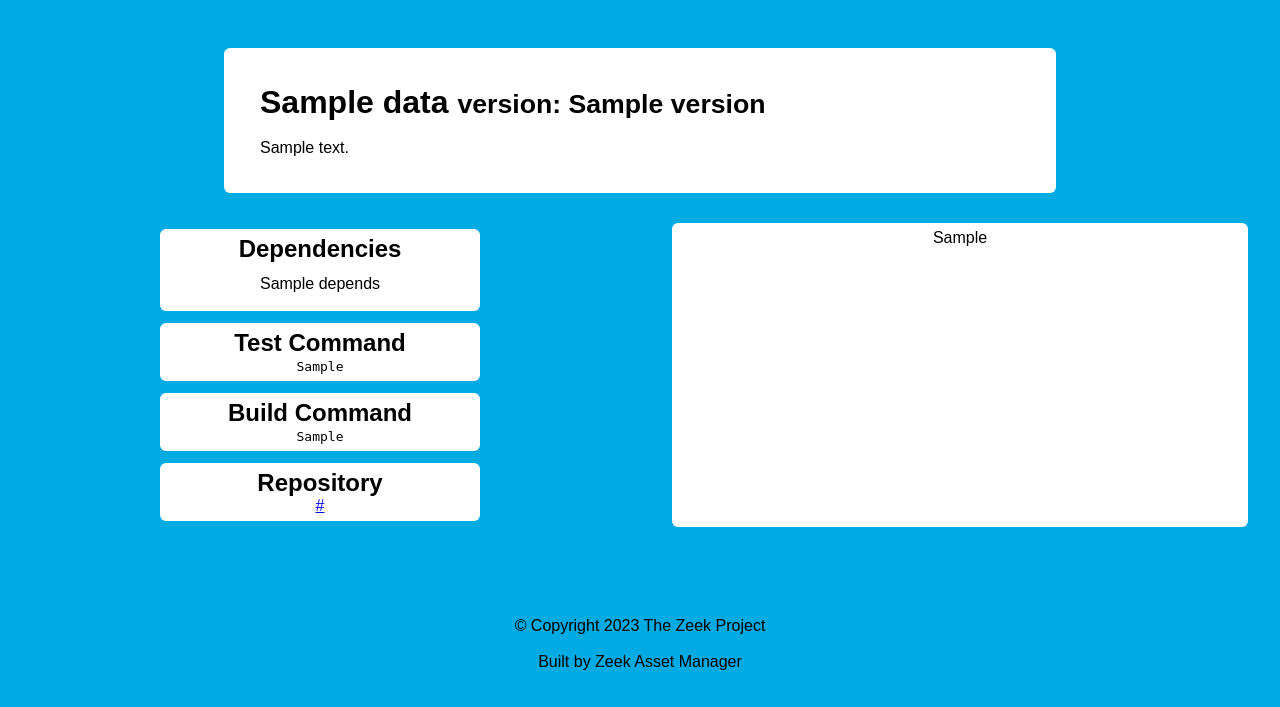
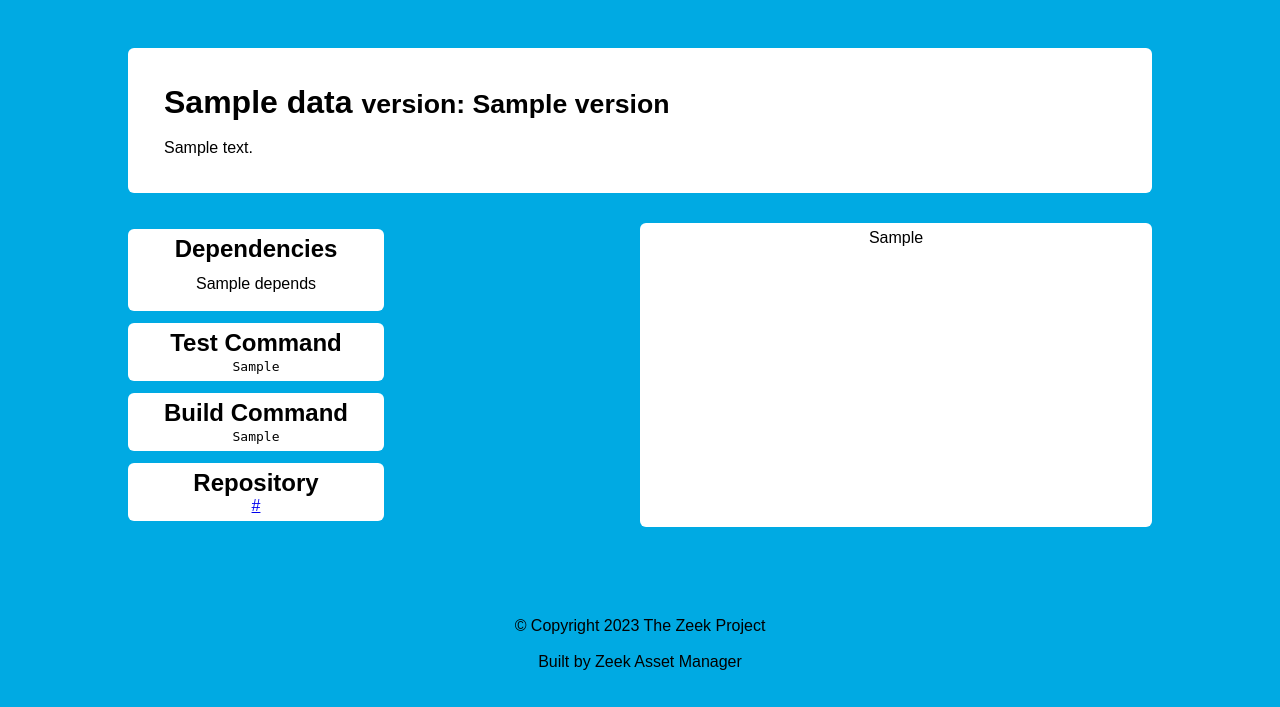
Before and after one commit to zeek/package-website, a FastAPI app: template zeek-package-website/templates/package-info.html in a window 1280 px wide. Shown: the part 102-809 px from the top of the page. Run offline with FastAPI, Linux system fonts and the light colour scheme; the template is opened without the code that fills it: most values are stand-ins (such as "Sample title", 1, 10 or a date in 2020); parts of the project's set-up code (start-up, migrations or seed data) failed here and were passed over; some libraries are stand-ins or nearby versions.

Commit message:
Made package title banner width 80%, lined up package info and readme containers, and put bullet points inside readme container instead of outside

```diff
--- a/zeek-package-website/static/css/style.css
+++ b/zeek-package-website/static/css/style.css
@@ -119,15 +119,15 @@ p {
     margin: 24px auto;
     padding: 24px;
     border-radius: 6px;
-    width: 65%;
+    width: 80%;
 }
 
 .package-left-container {
-    width: 50%;
+    width: 40%;
 }
 
 .package-right-container {
-    width: 50%;
+    width: 40%;
 }
 
 .readme-container {
@@ -135,7 +135,8 @@ p {
     border-radius: 6px;
     margin: 6px auto;
     padding: 6px;
-    width: 45%;
+    width: 40%;
+    list-style-position: inside;
 }
 
 .small-card {
```
